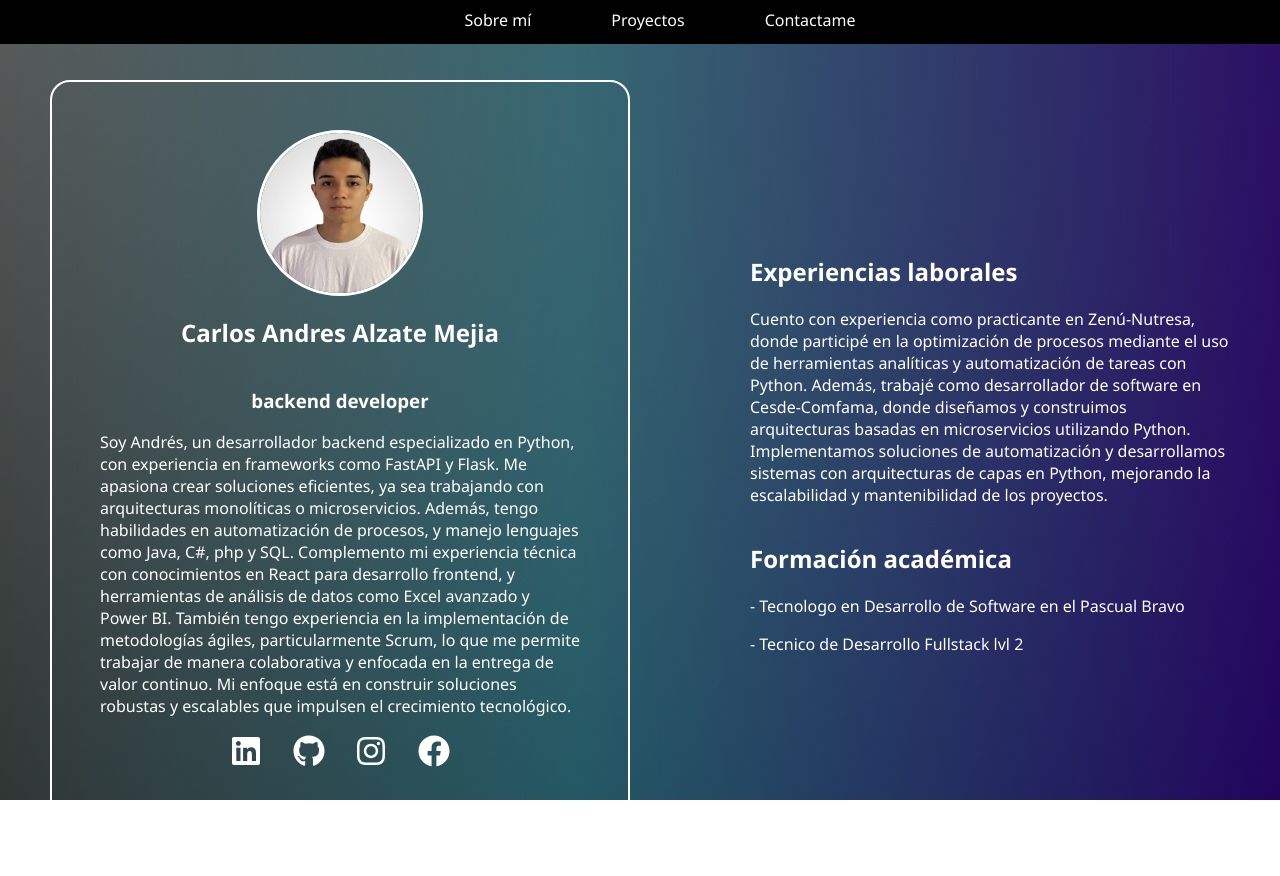
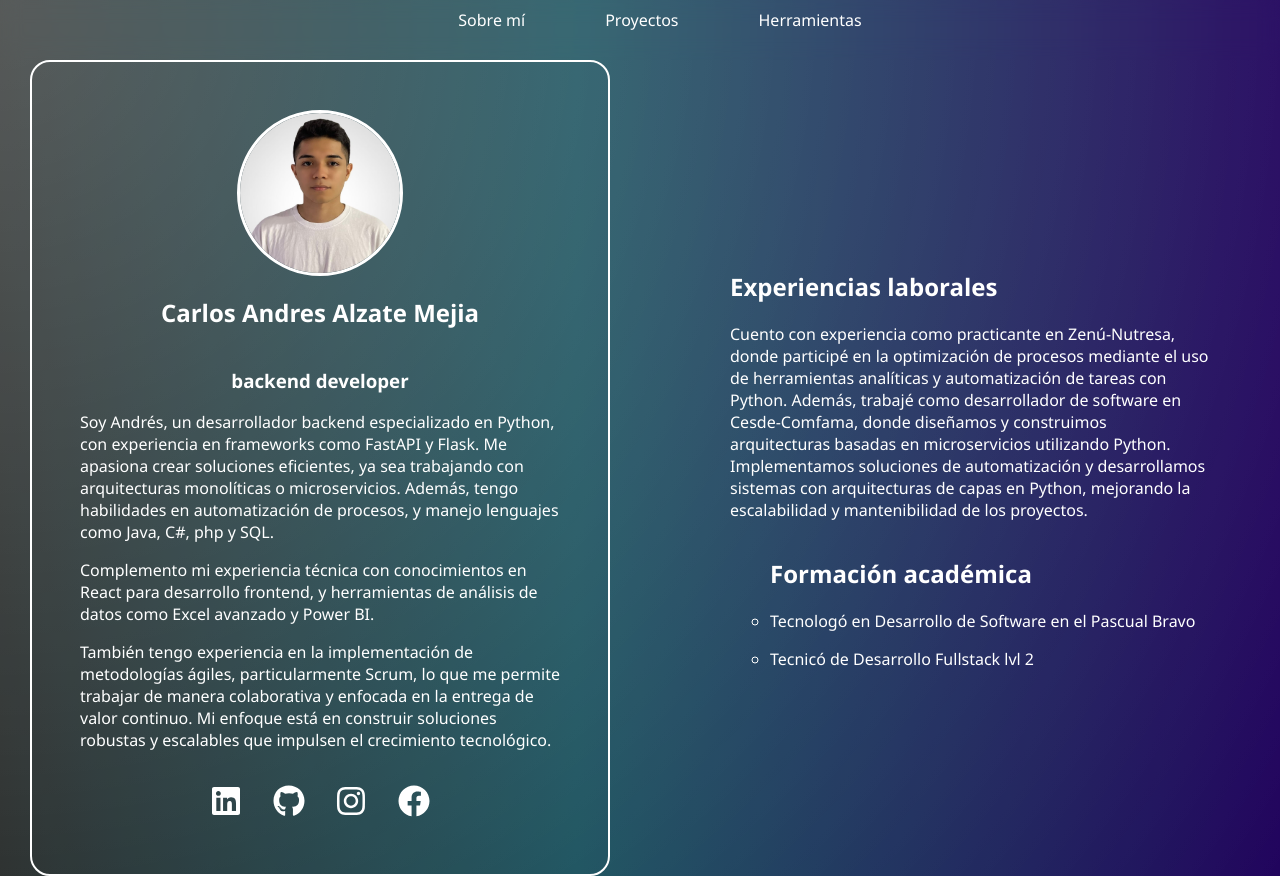
Before and after one commit to CarlosAlzate2003/Portafolio, a React (Vite) app: page / in a window 1280 px wide. Before the commit the page ends 826 px from the top, so only its background shows below. Built offline with nearby package versions, Linux system fonts and the light colour scheme.

Commit message:
add responsive and change 'contact me' module for 'Tools'

```diff
--- a/index.html
+++ b/index.html
@@ -4,7 +4,7 @@
     <meta charset="UTF-8" />
     <link rel="icon" type="image/svg+xml" href="/icon.svg" />
     <meta name="viewport" content="width=device-width, initial-scale=1.0" />
-    <title>Carlos Andres</title>
+    <title>Carlos Andrés | Portafolio</title>
   </head>
   <body>
     <div id="root"></div>
--- a/src/App.jsx
+++ b/src/App.jsx
@@ -1,7 +1,7 @@
-import React, { useState } from 'react'
+import { useState } from 'react'
 import Home from './pages/Home'
 import Projects from './pages/Projects'
-import Contactme from './pages/Contactme'
+import Tools from './pages/Tools'
 import { BrowserRouter as Router, Route, Routes } from 'react-router-dom'
 import Navbar from './components/Navbar'
 import Feed from './components/Feed'
@@ -30,7 +30,7 @@ function App() {
             <Routes>
               <Route path="/" element={<Home />} />
               <Route path="/proyectos" element={<Projects />} />
-              <Route path="/contacto" element={<Contactme />} />
+              <Route path="/herramientas" element={<Tools />} />
             </Routes>
           </div>
         </div>
--- a/src/components/Feed.jsx
+++ b/src/components/Feed.jsx
@@ -8,20 +8,25 @@ const Feed = () => {
       <img src={foto} alt="" />
       <h2>Carlos Andres Alzate Mejia</h2>
       <h3>backend developer</h3>
-      <span>
+      <p>
         Soy Andrés, un desarrollador backend especializado en Python, con
         experiencia en frameworks como FastAPI y Flask. Me apasiona crear
         soluciones eficientes, ya sea trabajando con arquitecturas monolíticas o
         microservicios. Además, tengo habilidades en automatización de procesos,
-        y manejo lenguajes como Java, C#, php y SQL. Complemento mi experiencia
-        técnica con conocimientos en React para desarrollo frontend, y
-        herramientas de análisis de datos como Excel avanzado y Power BI.
+        y manejo lenguajes como Java, C#, php y SQL.
+      </p>
+      <p>
+        Complemento mi experiencia técnica con conocimientos en React para
+        desarrollo frontend, y herramientas de análisis de datos como Excel
+        avanzado y Power BI.
+      </p>
+      <p>
         También tengo experiencia en la implementación de metodologías ágiles,
         particularmente Scrum, lo que me permite trabajar de manera colaborativa
         y enfocada en la entrega de valor continuo. Mi enfoque está en construir
         soluciones robustas y escalables que impulsen el crecimiento
         tecnológico.
-      </span>
+      </p>
       <div className="social-icons">
         <a
           href="https://www.linkedin.com/in/carlos-andres-álzate-mejía-a476092b3/"
--- a/src/components/Navbar.jsx
+++ b/src/components/Navbar.jsx
@@ -12,7 +12,7 @@ const Navbar = () => {
           <Link to="/proyectos">Proyectos</Link>
         </li>
         <li className="Navbar-li">
-          <Link to="/contacto">Contactame</Link>
+          <Link to="/herramientas">Herramientas</Link>
         </li>
       </ul>
     </nav>
--- a/src/css/App.css
+++ b/src/css/App.css
@@ -1,13 +1,11 @@
 html, body {
-    height: 100%;
     margin: 0;
-    overflow: hidden;
 }
 
 .background {
     position: absolute;
-    width: 100vw;
-    height: 100vh;
+    width: 100%;
+    min-height: 100vh;
     transition: background 0.1s;
     background: rgb(76,70,170);
     background: linear-gradient(90deg, rgba(76,70,170,1) 0%, rgba(30,131,153,1) 45%, rgba(7,81,96,1) 100%);
@@ -15,8 +13,8 @@ html, body {
 
 .page-flex{
     display: flex;
+    flex-wrap: wrap;
     align-items: center;
     justify-content: center;
-    margin-top: 5rem;
     gap: 5rem;
 }
--- a/src/css/components/Feed.css
+++ b/src/css/components/Feed.css
@@ -19,8 +19,10 @@ img{
     border-radius: 90px;
 }
 
-span{
+.feed-box p{
     width: 30rem;
+    margin: 0;
+    margin-bottom: 1rem;
 }
 
 .social-icons {
--- a/src/css/components/Navbar.css
+++ b/src/css/components/Navbar.css
@@ -3,9 +3,8 @@ body{
 }
 
 nav{
-    background-color: rgb(0, 0, 0);
+    backdrop-filter: blur(10px);
     margin-top: -20px;
-    position: fixed;
     width: 100%;
     height: 4rem;
 }
@@ -26,6 +25,5 @@ nav{
 }
 
 .Navbar-li a:hover{
-    color: gray;
-    transition: 0.2s;
+    text-decoration: underline;
 }
--- a/src/pages/Contactme.jsx
+++ /dev/null
@@ -1,9 +0,0 @@
-const Contactme = () => {
-  return (
-    <div>
-      <h1>Contact me</h1>
-    </div>
-  )
-}
-
-export default Contactme
--- a/src/pages/Home.jsx
+++ b/src/pages/Home.jsx
@@ -18,15 +18,15 @@ const Home = () => {
             proyectos.
           </p>
         </li>
-        <li>
+        <ul>
           <h2>Formación académica</h2>
           <li>
-            <p>- Tecnologo en Desarrollo de Software en el Pascual Bravo</p>
+            <p>Tecnologó en Desarrollo de Software en el Pascual Bravo</p>
           </li>
           <li>
-            <p>- Tecnico de Desarrollo Fullstack lvl 2</p>
+            <p>Tecnicó de Desarrollo Fullstack lvl 2</p>
           </li>
-        </li>
+        </ul>
       </ul>
     </div>
   )
--- /dev/null
+++ b/src/pages/Tools.jsx
@@ -0,0 +1,11 @@
+import '../css/pages/Tools.css'
+
+const Tools = () => {
+  return (
+    <div>
+      <h1>Herramientas</h1>
+    </div>
+  )
+}
+
+export default Tools
```
Also changed, not shown: src/css/pages/Tools.css (added).
